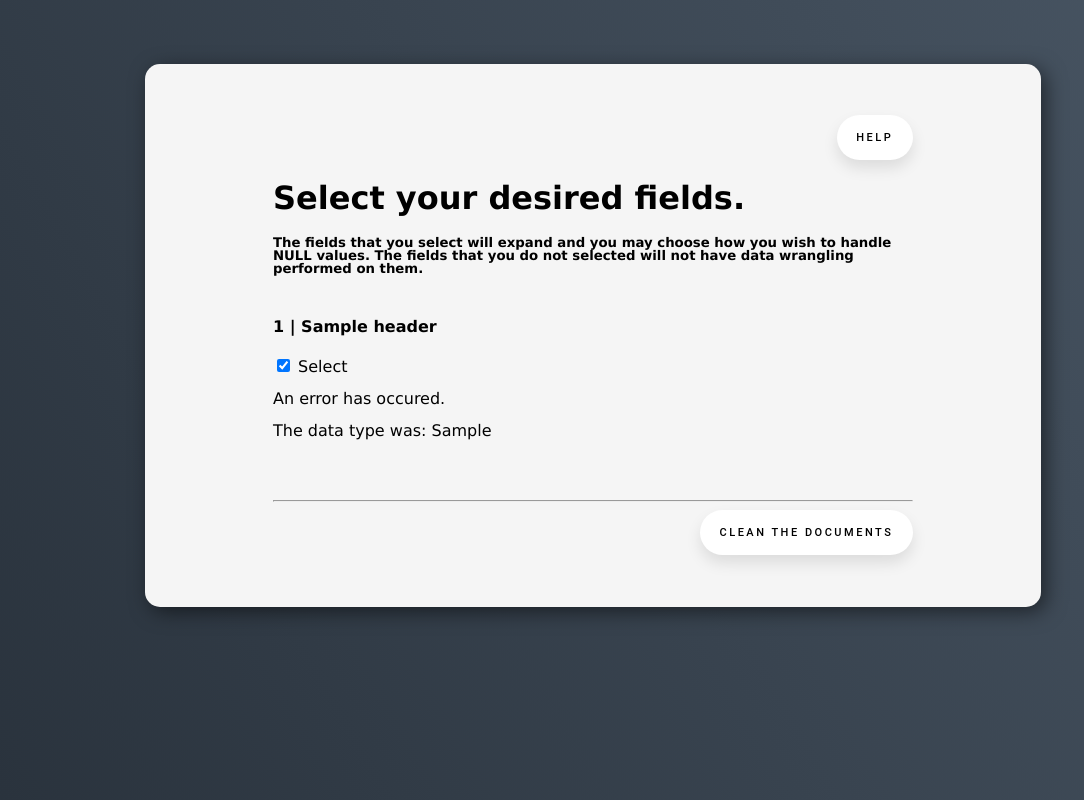
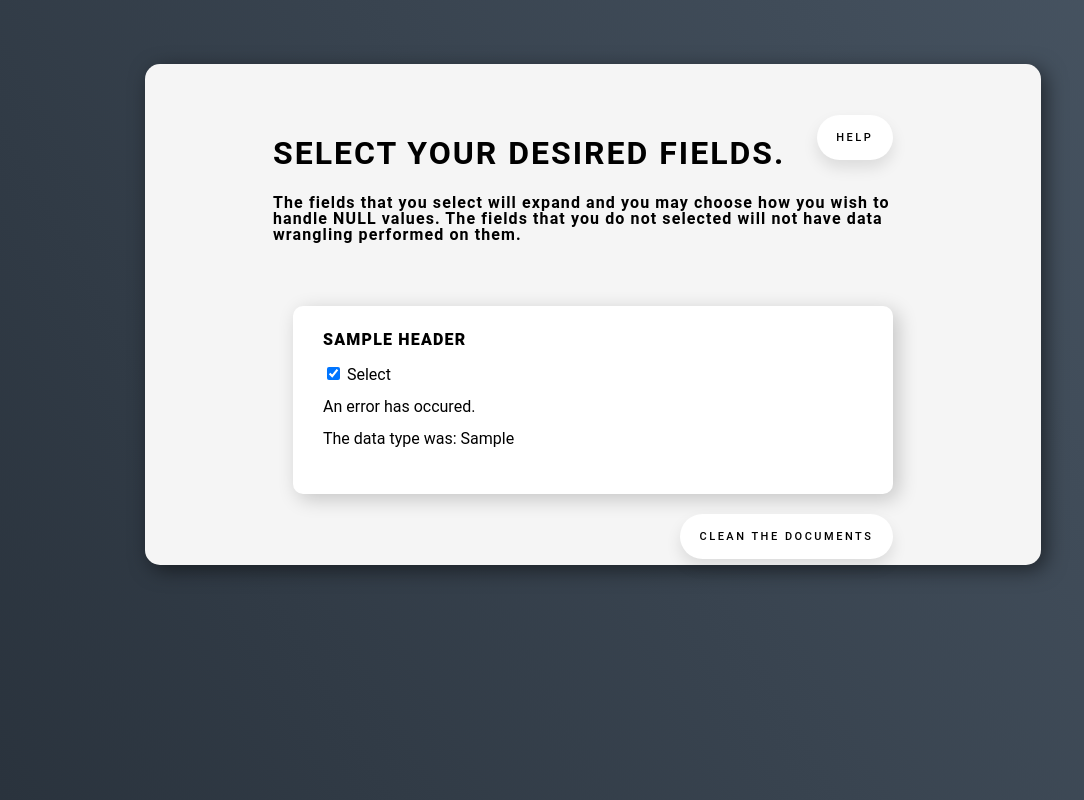
Before and after one commit to asa19aau/CleanMyData, a Django app: page /header-choices/1 in a window 1280 px wide. Shown: the whole page, without its empty margins (47-1131 px from the left). Run offline with Django 3.2, Linux system fonts and the light colour scheme; tables that the repository leaves empty hold one stand-in row (values such as "Sample post").

Commit message:
updated general ui

```diff
--- a/CleanMyData/clean/templates/entry.html
+++ b/CleanMyData/clean/templates/entry.html
@@ -1,7 +1,7 @@
 {% extends "general.html" %}
 
 {% block content %}
-    <h2 style="text-align: center;">CleanMyData</h2>
+    <h2 style="text-align: center; letter-spacing: 2.5px; text-transform: uppercase;">Clean My Data</h2>
     <div style="text-align: center;">
         A semester project by CS-21-DAT-5-02
     </div>
--- a/CleanMyData/clean/templates/general.html
+++ b/CleanMyData/clean/templates/general.html
@@ -45,7 +45,7 @@
 <style>
     html{
         background-image: linear-gradient(60deg, #29323c 0%, #485563 100%);
-        font-family: Verdana, Geneva, Tahoma, sans-serif;
+        font-family: 'Roboto', Geneva, Tahoma, sans-serif;
         min-height: 100vh;
     }
 
@@ -90,6 +90,7 @@
     .document{
         background-color: white;
         padding: 10px;
+        padding-left: 30px;
         margin: 20px;
         border-radius: 10px;
         box-shadow: 5px 5px 20px rgba(0, 0, 0, 0.2);
@@ -115,7 +116,7 @@
 
 </style>
 <body>
-    <div style="text-align: right;">
+    <div class="right">
         <a href="/help" target="_blank">
             <button class="button">
                 &emsp;Help&emsp;
--- a/CleanMyData/clean/templates/header_choices.html
+++ b/CleanMyData/clean/templates/header_choices.html
@@ -2,12 +2,14 @@
 
 {% block content %}
 
-<h1>Select your desired fields. </h1>
-<h5>The fields that you select will expand and you may choose how you wish to handle NULL values. The fields that you do not selected will not have data wrangling performed on them.</h5>
-<div class='grid-container'></div>
+<h1 style="text-transform: uppercase; letter-spacing: 2.0px;">Select your desired fields. </h1>
+<h5 style="font-size: 16px; letter-spacing: 1.1px;">The fields that you select will expand and you may choose how you wish to handle NULL values. The fields that you do not selected will not have data wrangling performed on them.</h5>
+<br>
     {% for header in header_list %}
-    <h4>{{header.id}} | {{header.name}}</h4>
-        <div id={{ header.id }}>
+
+        <div class="document" id={{ header.id }}>
+            <p style="font-size: 16px; letter-spacing: 1.2px; font-weight: 900; text-transform: uppercase;">{{ header.name }}</p>
+
             <form class=main action="" method="POST" enctype="multipart/form-data">
                 {% csrf_token %}
 
@@ -156,13 +158,11 @@
                 <input type="text" name="id" value="{{ header.id }}" style="visibility: hidden;">
             </form>
         </div>
-        <br>
-        <hr>
     {% endfor %}
 </div>
 
 {% if next_document %}
-<div style="text-align: right;">
+<div class="right">
     <a href="/header-choices/{{ next_document }}">
         <button class="button">
             &emsp;Next file&emsp;
@@ -171,7 +171,7 @@
 </div>
 
 {% else %}
-<div style="text-align: right;">
+<div class="right">
     <a href="/success/">
         <button class="button">
             &emsp;Clean the documents&emsp;
--- a/CleanMyData/clean/views.py
+++ b/CleanMyData/clean/views.py
@@ -63,6 +63,7 @@ def success_view(request):
 
     return render(request, "success.html", {
         "uploads": uploads,
+        "total_documents": Document.objects.all().count(),
     })
 
 
```
Also changed, not shown: CleanMyData/clean/templates/success.html (+6 -5 lines).
